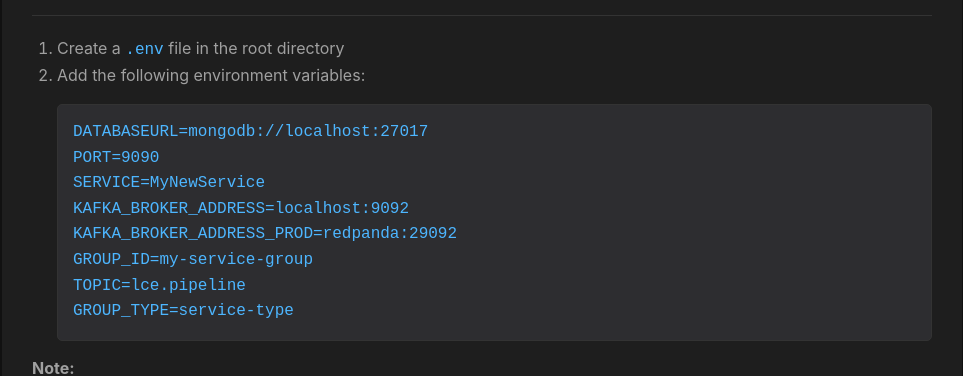
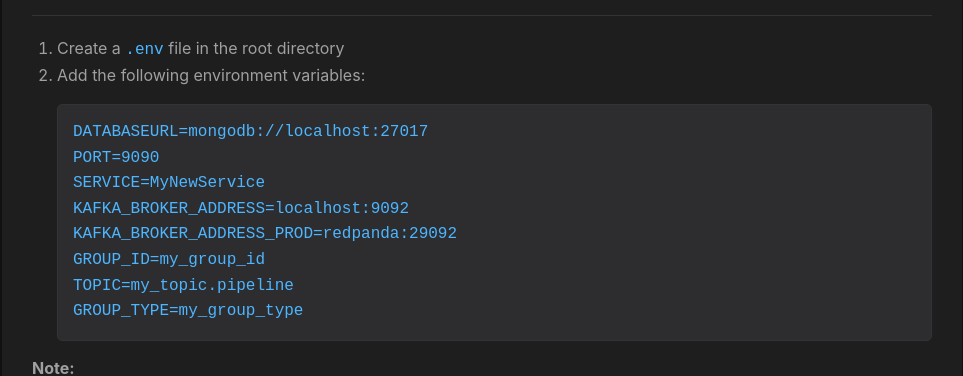
Before and after one commit to nivkman/node-backend-stater, a website: page docs/index.html in a window 1280 px wide. Shown: the part 2144-2520 px from the top of the page, without its empty margins (158-1121 px from the left). Drawn offline with Linux system fonts and the light colour scheme.

Commit message:
fix vars

```diff
--- a/docs/index.html
+++ b/docs/index.html
@@ -401,9 +401,9 @@ PORT=9090
 SERVICE=MyNewService
 KAFKA_BROKER_ADDRESS=localhost:9092
 KAFKA_BROKER_ADDRESS_PROD=redpanda:29092
-GROUP_ID=my-service-group
-TOPIC=lce.pipeline
-GROUP_TYPE=service-type</code></pre>
+GROUP_ID=my_group_id
+TOPIC=my_topic.pipeline
+GROUP_TYPE=my_group_type</code></pre>
                     </li>
                 </ol>
                 <p><strong>Note:</strong></p>
```
Also changed, not shown: README.md.
